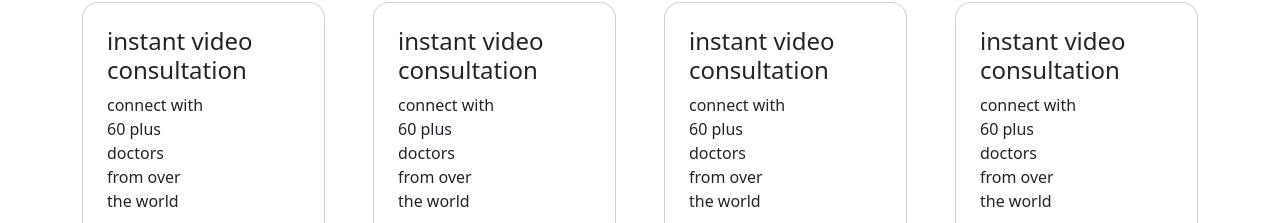
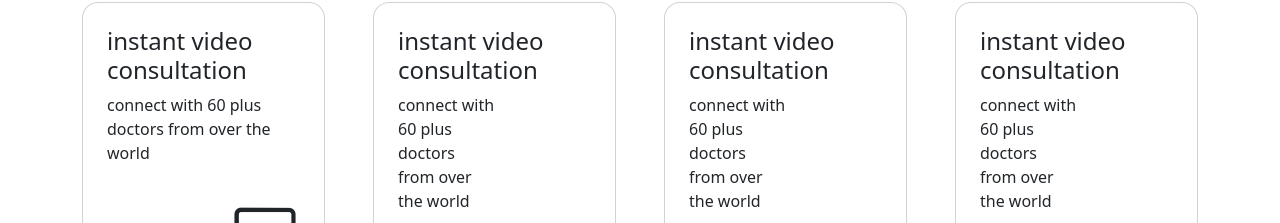
Before and after one commit to salim-abdikadir/bootstrap-pharmacy, a plain HTML site: page index.html in a window 1280 px wide. Shown: the part 515-738 px from the top of the page. Drawn offline with nearby package versions, Linux system fonts and the light colour scheme.

Commit message:
changed the width of the first card in best deals section

```diff
--- a/index.html
+++ b/index.html
@@ -84,7 +84,7 @@
             <div class="card mb-xl-0 mb-4 rounded-4">
               <div class="card-body p-4">
                 <h4 class="card-title">instant video consultation</h4>
-                <p class="card-text w-50">
+                <p class="card-text">
                   connect with 60 plus doctors from over the world
                 </p>
                 <div class="d-flex justify-content-between align-items-end">
```
